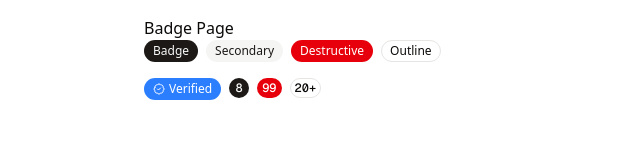
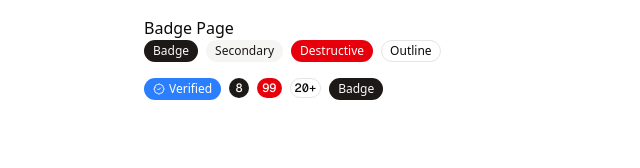
Before and after one commit to lur913/nextjs-base, a Next.js app: page /badge in a window 1280 px wide. Shown: the top 168 px of the page, without its empty margins (0-640 px from the left). Built offline with nearby package versions, Linux system fonts and the light colour scheme.

Commit message:
badge 组件的 asChild 用法

```diff
--- a/src/app/badge/page.tsx
+++ b/src/app/badge/page.tsx
@@ -1,5 +1,6 @@
 import { BadgeCheckIcon } from "lucide-react";
 import { Badge } from "@/components/ui/badge";
+import Link from "next/link";
 
 export default function Page() {
   return (
@@ -35,6 +36,10 @@ export default function Page() {
         >
           20+
         </Badge>
+
+        <Badge asChild>
+          <Link href="/">Badge</Link>
+        </Badge>
       </div>
     </div>
   );
```
